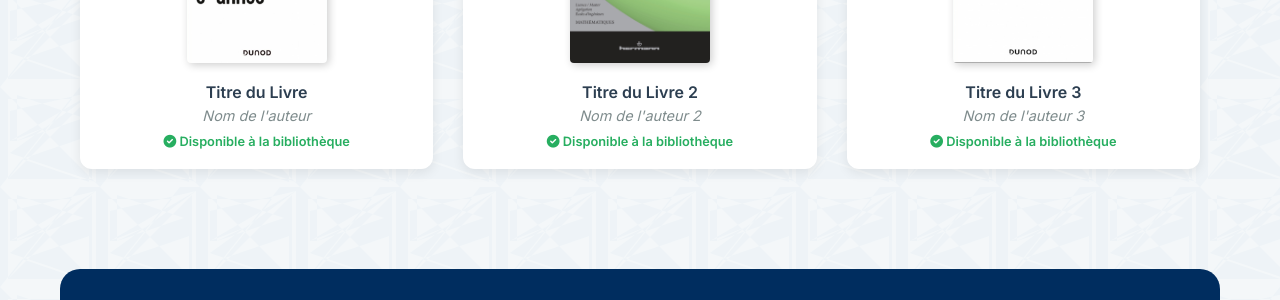
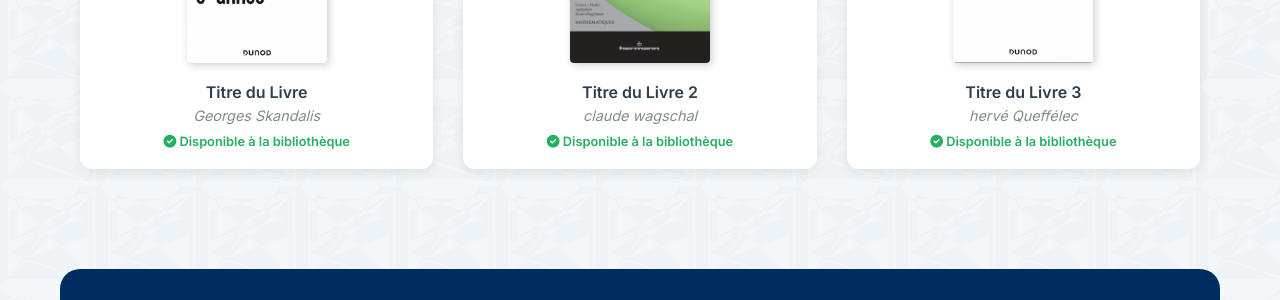
Before and after one commit to mahmoudmath/mahmoudmath.github.io, a Jekyll site: the page livres-topologie.html, which Jekyll copies as it is, in a window 1280 px wide. Shown: the part 513-813 px from the top of the page. Built offline with Jekyll 4.4.1, drawn with Linux system fonts in a browser that asks for light colours.

Commit message:
Update livres-topologie.html

```diff
--- a/livres-topologie.html
+++ b/livres-topologie.html
@@ -65,7 +65,7 @@ j=d.createElement(s),dl=l!='dataLayer'?'&l='+l:'';j.async=true;j.src=
             <div class="book-card" data-aos="fade-up">
                 <img src="assets/images/skandalis-topo.jpg" alt="Couverture Skandalis" class="book-cover">
                 <div class="book-title">Titre du Livre</div>
-                <div class="book-author">Nom de l'auteur</div>
+                <div class="book-author">Georges Skandalis</div>
                 <div class="location-tag">
                     <i class="fas fa-check-circle"></i> Disponible à la bibliothèque
                 </div>
@@ -75,7 +75,7 @@ j=d.createElement(s),dl=l!='dataLayer'?'&l='+l:'';j.async=true;j.src=
             <div class="book-card" data-aos="fade-up" data-aos-delay="100">
                 <img src="assets/images/wagschal-topo.jpg" alt="Couverture Wagschal" class="book-cover">
                 <div class="book-title">Titre du Livre 2</div>
-                <div class="book-author">Nom de l'auteur 2</div>
+                <div class="book-author">claude wagschal</div>
                 <div class="location-tag">
                     <i class="fas fa-check-circle"></i> Disponible à la bibliothèque
                 </div>
@@ -85,7 +85,7 @@ j=d.createElement(s),dl=l!='dataLayer'?'&l='+l:'';j.async=true;j.src=
             <div class="book-card" data-aos="fade-up" data-aos-delay="200">
                 <img src="assets/images/queffelec-topo.jpg" alt="Couverture Queffélec" class="book-cover">
                 <div class="book-title">Titre du Livre 3</div>
-                <div class="book-author">Nom de l'auteur 3</div>
+                <div class="book-author">hervé Queffélec</div>
                 <div class="location-tag">
                     <i class="fas fa-check-circle"></i> Disponible à la bibliothèque
                 </div>
```
